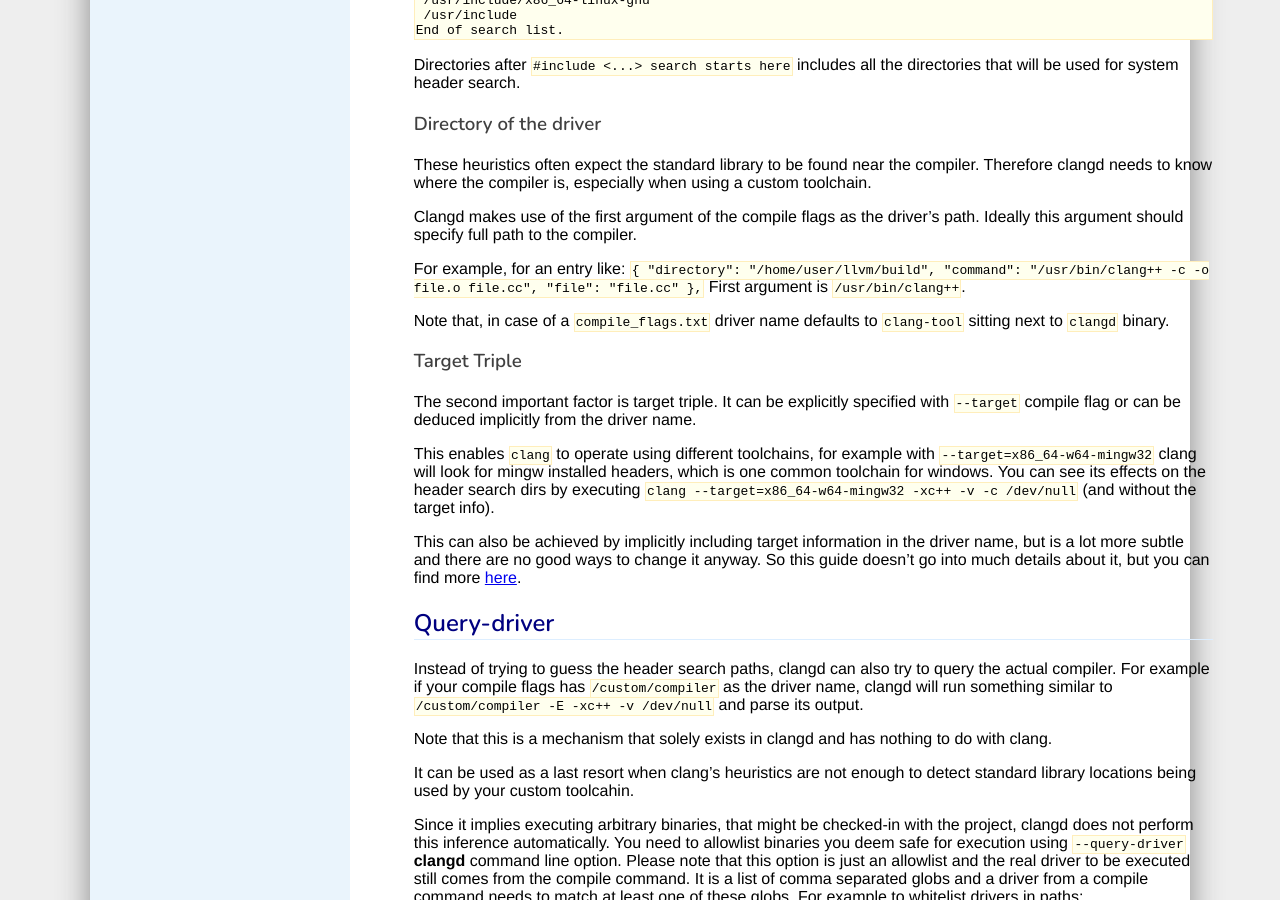
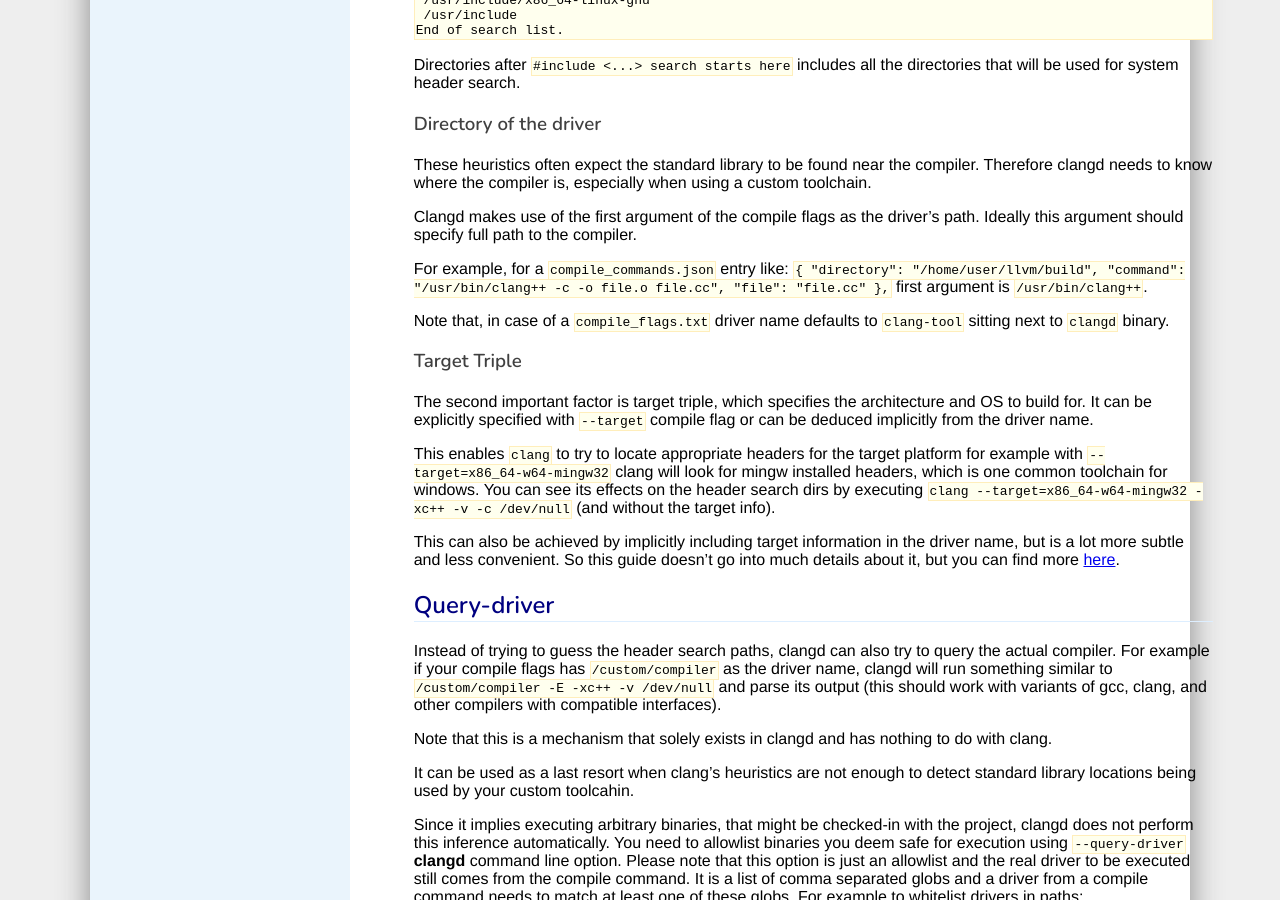
Before and after one commit to llvm/clangd-www, a Jekyll site: the page built from guides/system-headers.md, in a window 1280 px wide and 900 px high, scrolled down 1332 px. Built offline with Jekyll 4.4.1, drawn with Linux system fonts in a browser that asks for light colours; our own code applies the rules of GitHub Pages for plain Markdown files.

Commit message:
Another round of addressing commetns

```diff
--- a/guides/system-headers.md
+++ b/guides/system-headers.md
@@ -91,28 +91,29 @@ using a custom toolchain.
 Clangd makes use of the first argument of the compile flags as the driver's
 path. Ideally this argument should specify full path to the compiler.
 
-For example, for an entry like: `{ "directory": "/home/user/llvm/build",
-"command": "/usr/bin/clang++ -c -o file.o file.cc", "file": "file.cc" },` First
-argument is `/usr/bin/clang++`.
+For example, for a `compile_commands.json` entry like: `{ "directory":
+"/home/user/llvm/build", "command": "/usr/bin/clang++ -c -o file.o file.cc",
+"file": "file.cc" },` first argument is `/usr/bin/clang++`.
 
 Note that, in case of a `compile_flags.txt` driver name defaults to `clang-tool`
 sitting next to `clangd` binary.
 
 ### Target Triple
 
-The second important factor is target triple. It can be explicitly specified
-with `--target` compile flag or can be deduced implicitly from the driver name.
+The second important factor is target triple, which specifies the architecture
+and OS to build for. It can be explicitly specified with `--target` compile flag
+or can be deduced implicitly from the driver name.
 
-This enables `clang` to operate using different toolchains, for example with
-`--target=x86_64-w64-mingw32` clang will look for mingw installed headers, which
-is one common toolchain for windows. You can see its effects on the header
-search dirs by executing `clang --target=x86_64-w64-mingw32 -xc++ -v -c
-/dev/null` (and without the target info).
+This enables `clang` to try to locate appropriate headers for the target
+platform for example with `--target=x86_64-w64-mingw32` clang will look for
+mingw installed headers, which is one common toolchain for windows. You can see
+its effects on the header search dirs by executing `clang
+--target=x86_64-w64-mingw32 -xc++ -v -c /dev/null` (and without the target
+info).
 
 This can also be achieved by implicitly including target information in the
-driver name, but is a lot more subtle and there are no good ways to change it
-anyway. So this guide doesn't go into much details about it, but you can find
-more
+driver name, but is a lot more subtle and less convenient. So this guide doesn't
+go into much details about it, but you can find more
 [here](https://github.com/llvm/llvm-project/blob/de79919e9ec9c5ca1aaec54ca0a5f959739d48da/clang/include/clang/Driver/ToolChain.h#L286).
 
 ## Query-driver
@@ -120,7 +121,8 @@ more
 Instead of trying to guess the header search paths, clangd can also try to query
 the actual compiler. For example if your compile flags has `/custom/compiler` as
 the driver name, clangd will run something similar to `/custom/compiler -E -xc++
--v /dev/null` and parse its output.
+-v /dev/null` and parse its output (this should work with variants of gcc,
+clang, and other compilers with compatible interfaces).
 
 Note that this is a mechanism that solely exists in clangd and has nothing to do
 with clang.
```
